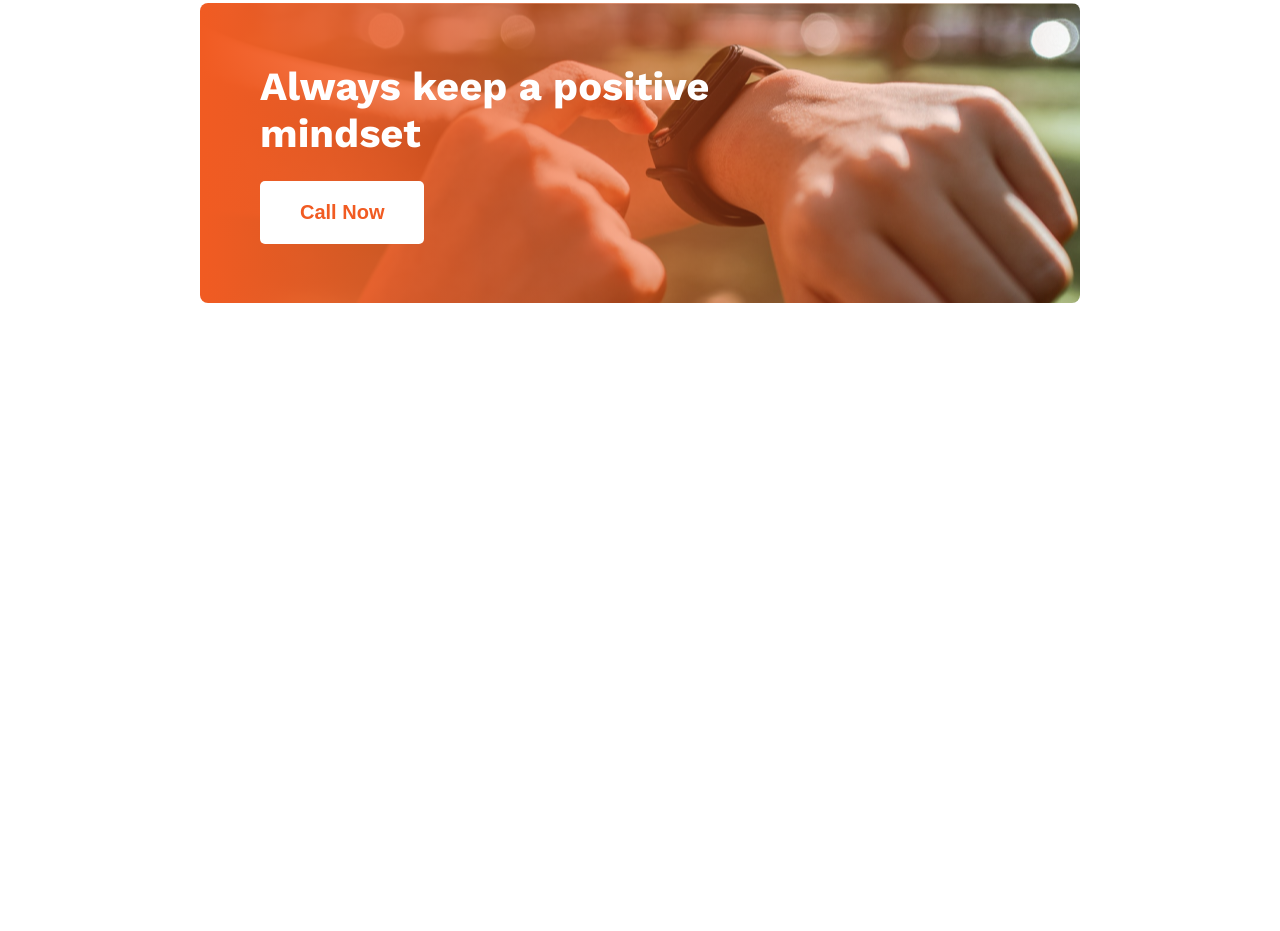
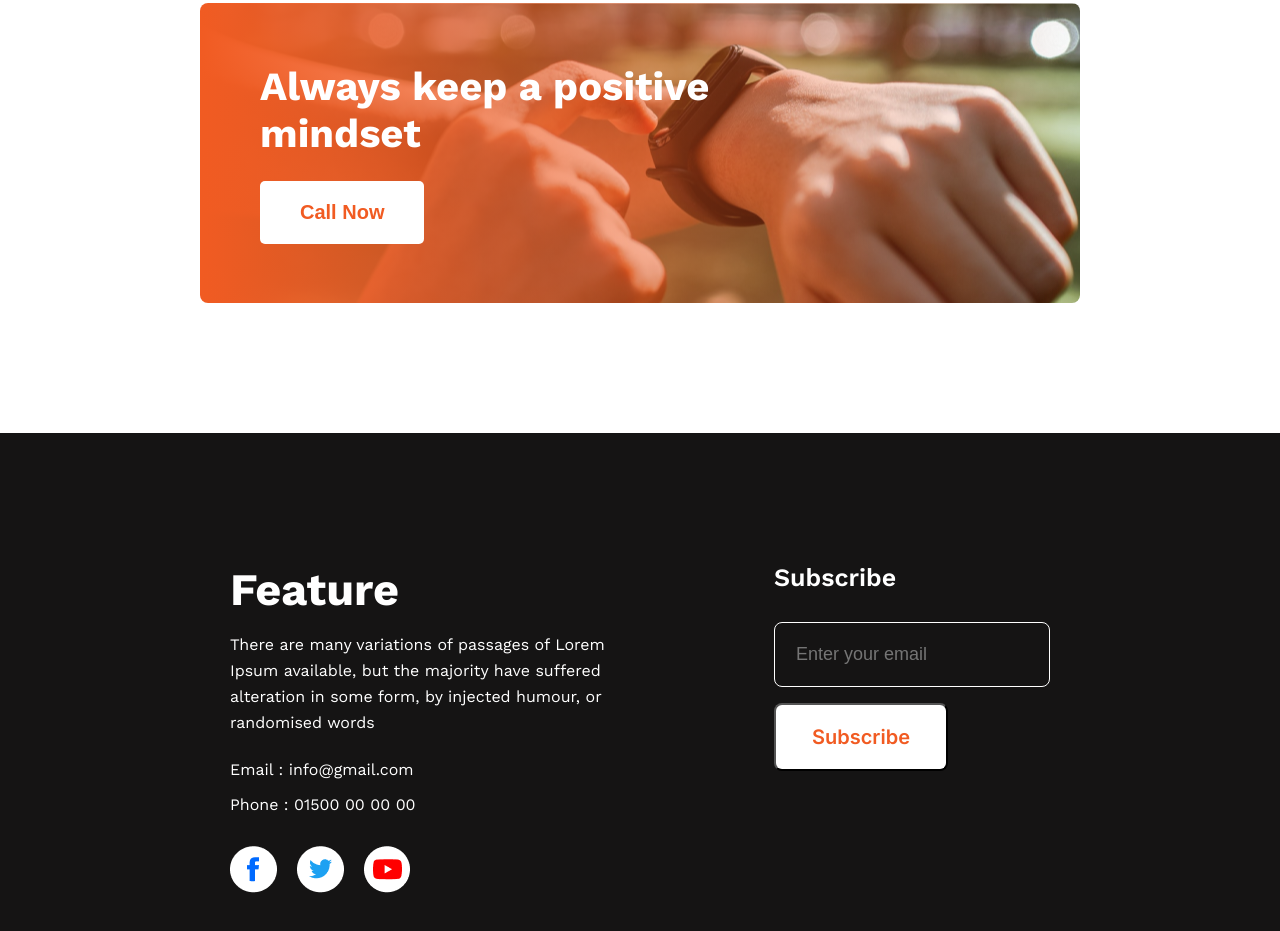
Before and after one commit to sakil1845/new-year-new-me, a plain HTML site: page index.html in a window 1280 px wide. Shown: the part 2141-3072 px from the top of the page. Before the commit the page ends 2445 px from the top, so only its background shows below. Drawn offline with nearby package versions, Linux system fonts and the light colour scheme.

Commit message:
added footer section

```diff
--- a/index.html
+++ b/index.html
@@ -6,10 +6,11 @@
     <meta name="viewport" content="width=device-width, initial-scale=1.0">
     <title>New year new me portfolio</title>
     <link rel="stylesheet" href="styles/task-5.css">
+
     <link rel="preconnect" href="https://fonts.googleapis.com">
     <link rel="preconnect" href="https://fonts.gstatic.com" crossorigin>
     <link
-        href="https://fonts.googleapis.com/css2?family=Open+Sans:wght@400;600;700;800&family=Work+Sans:wght@400;600;700&display=swap"
+        href="https://fonts.googleapis.com/css2?family=Inter:wght@600&family=Open+Sans:wght@400;600;700;800&family=Work+Sans:wght@400;600;700&display=swap"
         rel="stylesheet">
 </head>
 
@@ -37,7 +38,9 @@
             <div class="section-img"><img src="images/person.png" alt=""></div>
             <div class="section-content">
                 <h3 class="section-content-title">My failures of previous year</h3>
-            <p class="section-content-des">Contrary to popular belief, Lorem Ipsum is not simply random text. It has roots in a piece of classical Latin literature from 45 BC, making it over 2000 years old. Richard McClintock.</p>
+                <p class="section-content-des">Contrary to popular belief, Lorem Ipsum is not simply random text. It has
+                    roots in a piece of classical Latin literature from 45 BC, making it over 2000 years old. Richard
+                    McClintock.</p>
                 <div>
                     <ul class="section-content-info">
                         <li>Contrary to popular belief, is not simply.</li>
@@ -90,7 +93,32 @@
 
 
     </main>
-    <footer></footer>
+    <footer>
+        <div class="feature-container">
+            <h3 class="feature-title">Feature</h3>
+            <p class="feature-des">There are many variations of passages of Lorem Ipsum available, but the majority have
+                suffered alteration in some form, by injected humour, or randomised words</p>
+            <p id="email">Email : info@gmail.com</p>
+            <p id="Contact">Phone : 01500 00 00 00</p>
+            <div class="feature-social-link">
+                <img src="images/icons/fb.png" alt="facebook">
+                <img src="images/icons/twitter.png" alt="twitter">
+                <img src="images/icons/youtube.png" alt="youtube">
+            </div>
+
+        </div>
+
+        <div class="subscribe-container">
+            <h4 class="Subscriber-title">Subscribe</h4>
+            <input class="subscribe-email" type="email" name="email" id="your email" placeholder="Enter your email">
+            <button class="subscribe-btn">Subscribe</button>
+
+        </div>
+
+
+
+
+    </footer>
 </body>
 
 </html>
--- a/styles/task-5.css
+++ b/styles/task-5.css
@@ -177,6 +177,7 @@ header {
     background: linear-gradient(90deg, #F15B22 0%, rgba(241, 91, 34, 0.00) 100%), url('../images/watch.png');
     background-repeat: no-repeat;
     background-position: center;
+    margin-bottom: 130px;
 
 }
 
@@ -206,3 +207,68 @@ header {
     font-weight: 600;
 
 }
+/* footer section */
+
+footer {
+    background: var(--Dark-01, #151414);
+    display: flex;
+    justify-content: space-between;
+    gap: 150px;
+    padding: 130px 230px;
+    color: #FFF;
+}
+
+.feature-title {
+    font-size: 45px;
+    font-weight: 700;
+    margin-bottom: 16px;
+
+}
+
+.feature-des {
+    font-size: 16px;
+    font-weight: 400;
+    line-height: 26px;
+    /* 162.5% */
+    margin-bottom: 24px;
+}
+
+#email {
+    margin-bottom: 16px;
+}
+
+.feature-social-link {
+    display: inline-flex;
+    gap: 20px;
+    color: #FFFFFF;
+    margin-top: 32px;
+
+}
+
+.Subscriber-title {
+    font-size: 25px;
+    font-weight: 600;
+    margin-bottom: 30px;
+}
+
+.subscribe-email {
+    border-radius: 8px;
+    border: 1px solid #FFF;
+    background: #151414;
+    font-size: 18px;
+    margin-bottom: 16px;
+    padding: 21px;
+    color: #F3F3F3;
+    font-weight: 400;
+}
+
+.subscribe-btn {
+    border-radius: 8px;
+    background: #FFF;
+    color: #F15B22;
+    font-family: Inter;
+    font-size: 20px;
+    font-weight: 600;
+    padding: 20px 36px;
+
+}
```
Lines whose indentation alone changed are shown as unchanged.
